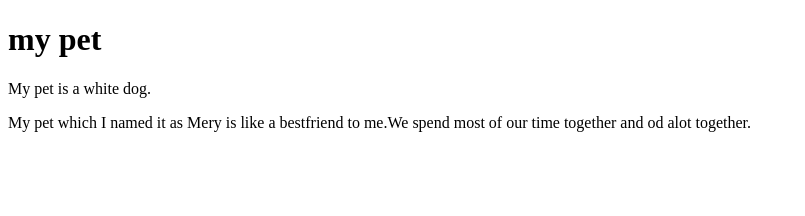
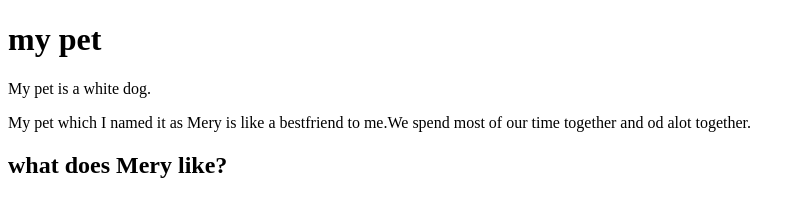
Before and after one commit to sha-lin/pet, a plain HTML site: page index.html in a window 1280 px wide. Shown: the whole page, without its empty margins (0-805 px from the left). Drawn offline with Linux system fonts and the light colour scheme.

Commit message:
Introduce heading 2

```diff
--- a/index.html
+++ b/index.html
@@ -10,5 +10,6 @@
     <h1>my pet</h1>
     <p>My pet is a white dog.</p>
     <p>My pet which I named it as Mery is like a bestfriend to me.We spend most of our time together and od alot together.</p>
+    <h2>what does Mery like?</h2>
 </body>
 </html>
```
